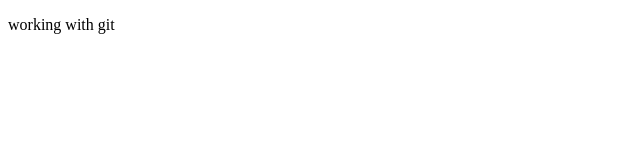
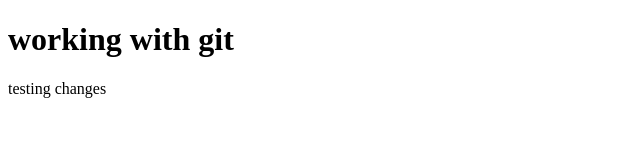
Before and after one commit to nmckenz/test_repo, a plain HTML site: page index.html in a window 1280 px wide. Shown: the whole page, without its empty margins (0-640 px from the left). Drawn offline with Linux system fonts and the light colour scheme.

Commit message:
changes to index.html and added new file styles/header.css

```diff
--- a/index.html
+++ b/index.html
@@ -7,6 +7,7 @@
     <title>Document</title>
 </head>
 <body>
-    <p>working with git</p>
+    <h1>working with git</h1>
+    <p>testing changes</p>
 </body>
 </html>
--- /dev/null
+++ b/styles/header.css
@@ -0,0 +1,3 @@
+h1 {
+    color: orange;
+}
--- a/styles/main.css
+++ b/styles/main.css
@@ -1,3 +1,7 @@
 body {
     background-color: teal;
 }
+
+body p {
+    color: blue;
+}
```
